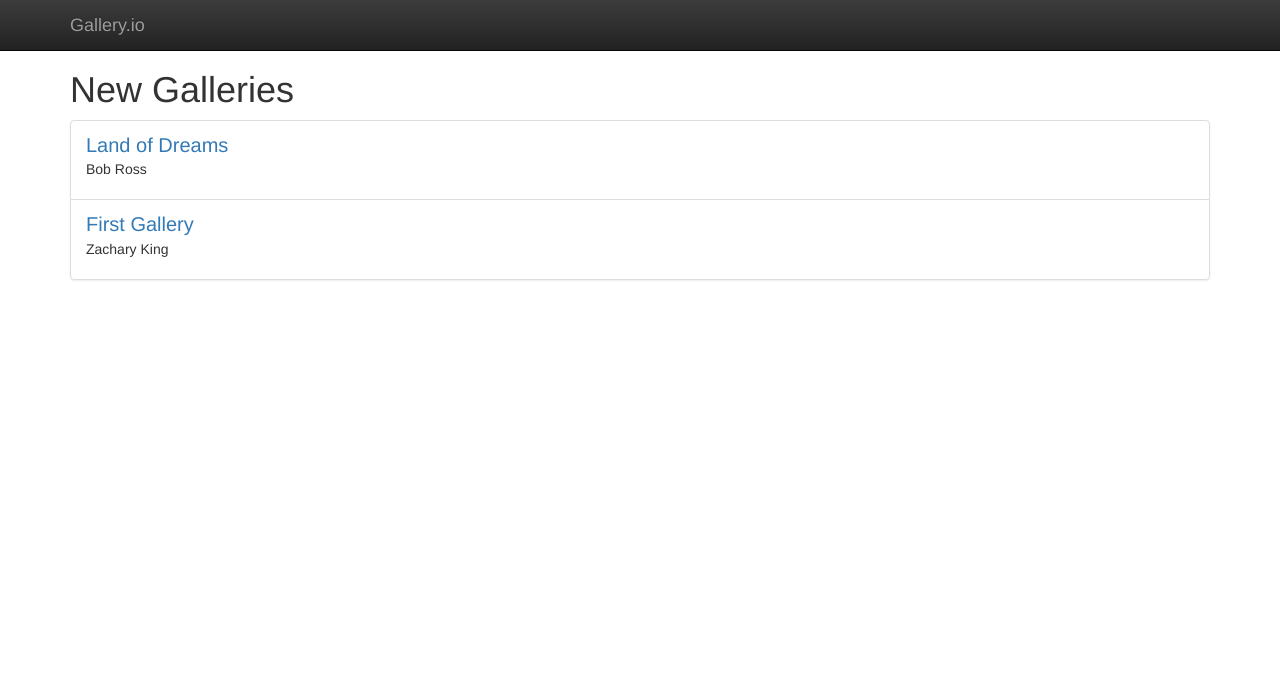
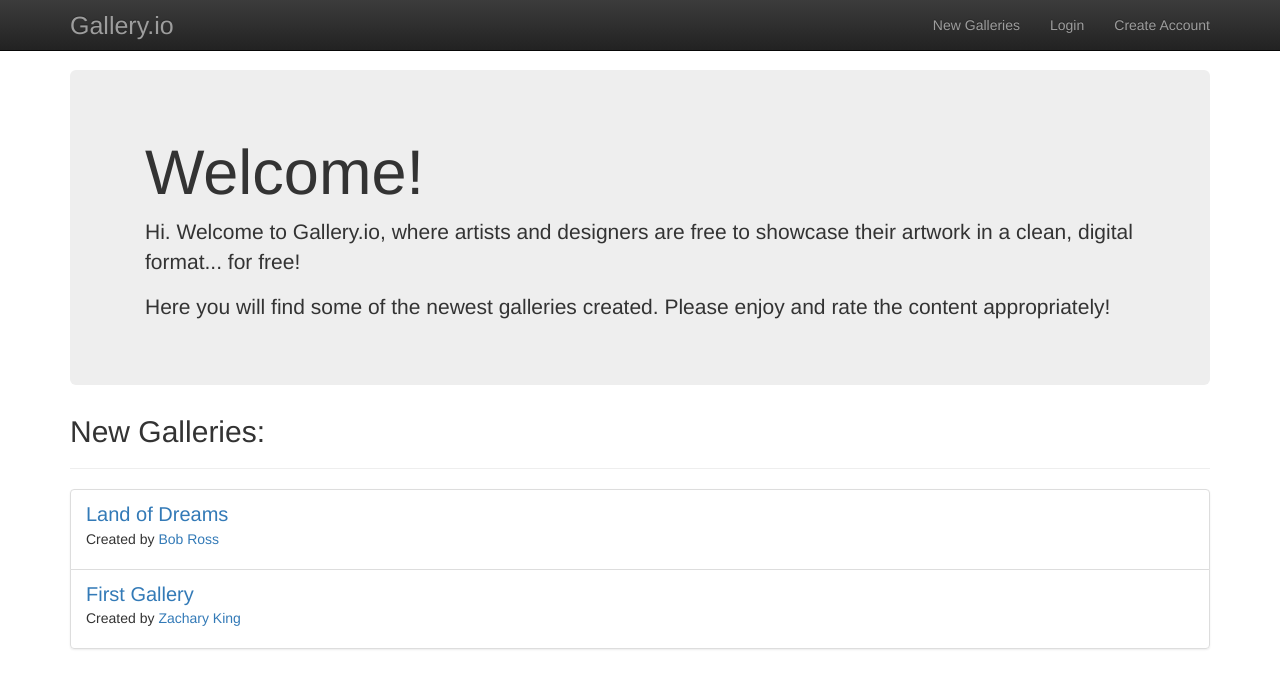
Before and after one commit to sgmoorthy/arts.io, a Django app: page / in a window 1280 px wide. Shown: the top 689 px of the page. Run offline with Django 3.2, Linux system fonts and the light colour scheme; data comes from the database, SQL or seed files in the repository; some libraries are stand-ins or nearby versions.

Commit message:
Added navbar dummy content - should create users next

```diff
--- a/gallery/showcase/static/showcase/style.css
+++ b/gallery/showcase/static/showcase/style.css
@@ -31,3 +31,7 @@
   padding-top: 20px;
   font-size: 18px;
 }
+
+.navbar-brand {
+  font-size: 25px;
+}
--- a/gallery/showcase/templates/showcase/index.html
+++ b/gallery/showcase/templates/showcase/index.html
@@ -1,13 +1,26 @@
 {% extends "showcase/base.html" %}
 
 {% block content %}
+  <div class="jumbotron">
+    <div class="container">
+      <h1>Welcome!</h1>
+      <p>Hi. Welcome to Gallery.io, where artists and designers are
+        free to showcase their artwork in a clean, digital format...
+        for free!</p>
+      <p>Here you will find some of the newest galleries created.
+        Please enjoy and rate the content appropriately!</p>
+    </div>
+  </div>
+
+  <h2>New Galleries:</h2>
+  <hr />
+
   {% if latest_galleries %}
-    <h1>New Galleries</h1>
     <ul class="list-group">
       {% for gallery in latest_galleries %}
         <li class="list-group-item">
           <a class="gallery-link" href="{% url 'showcase:gallery' gallery.id %}">{{ gallery.name }}</a>
-          <p class="gallery-description">{{ gallery.artist }}</p>
+          <p class="gallery-description">Created by <a herf="#">{{ gallery.artist }}</a></p>
         </li>
       {% endfor %}
     </ul>
--- a/gallery/showcase/templates/showcase/navigation.html
+++ b/gallery/showcase/templates/showcase/navigation.html
@@ -4,12 +4,12 @@
       <a class="navbar-brand" href="/">Gallery.io</a>
     </div> <!-- navbar-header -->
 
-    <!-- <div id="navbar" class="collapse navbar-collapse">
-      <ul class="nav navbar-nav">
-        <li class="active"><a href="#">Home</a></li>
-        <li><a href="#about">About</a></li>
-        <li><a href="#contact">Contact</a></li>
+    <div id="navbar" class="collapse navbar-collapse">
+      <ul class="nav navbar-nav navbar-right">
+        <li><a href="/">New Galleries</a></li>
+        <li><a href="#">Login</a></li>
+        <li><a href="#">Create Account</a></li>
       </ul>
-    </div> -->
+    </div>
   </div>
 </nav>
```
